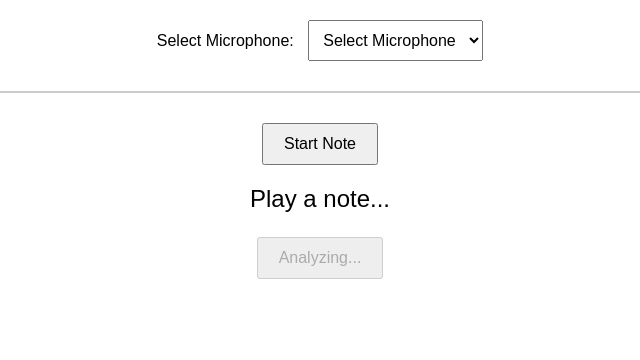
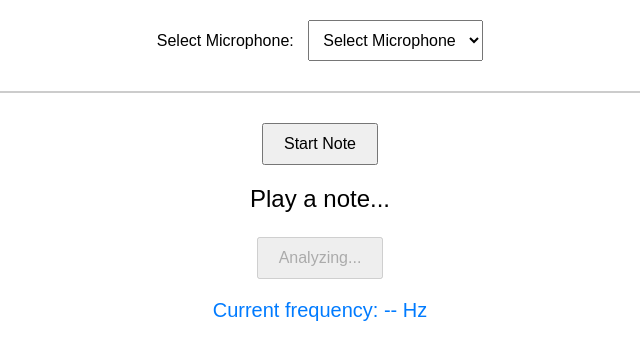
Before and after one commit to riccardoNovaglia/tune-chaser, a website with bundled scripts: page src/index.html in a window 1280 px wide. Both pictures are taken after a click on the button "Start Analyzing". Shown: the part 108-468 px from the top of the page, without its empty margins (320-960 px from the left). Built offline with nearby package versions, Linux system fonts and the light colour scheme; no server answers.

Commit message:
Add current frequency display to the UI and update during analysis

```diff
--- a/src/index.html
+++ b/src/index.html
@@ -20,6 +20,7 @@
       <p id="note-display">Play a note...</p>
       <button id="start-analyze-button">Start Analyzing</button>
       <p id="result-display"></p>
+      <p id="current-frequency-display">Current frequency: -- Hz</p>
     </div>
     <script type="module" src="microphone.js"></script>
     <script type="module" src="playNote.js"></script>
--- a/src/listen.js
+++ b/src/listen.js
@@ -28,9 +28,13 @@ function playNote() {
 function startAnalyzingInput() {
   const analyzeButton = document.getElementById("start-analyze-button");
   const resultDisplay = document.getElementById("result-display");
+  const currentFrequencyDisplay = document.getElementById(
+    "current-frequency-display",
+  );
   analyzeButton.textContent = "Analyzing...";
   analyzeButton.disabled = true;
   resultDisplay.textContent = "";
+  currentFrequencyDisplay.textContent = "Current frequency: -- Hz";
 
   const selectedMicrophoneId = getMicrophoneId();
   const targetFrequency = getLastPlayedNoteFrequency();
@@ -59,6 +63,7 @@ function startAnalyzingInput() {
         audioContext,
         analyzeButton,
         resultDisplay,
+        currentFrequencyDisplay,
         targetFrequency,
       );
     })
@@ -75,6 +80,7 @@ function analyzeInput(
   audioContext,
   analyzeButton,
   resultDisplay,
+  currentFrequencyDisplay,
   targetFrequency,
 ) {
   const startTime = audioContext.currentTime;
@@ -83,6 +89,8 @@ function analyzeInput(
   function analyze() {
     analyser.getByteTimeDomainData(dataArray);
     const frequency = getFrequencyFromData(dataArray, audioContext.sampleRate);
+
+    currentFrequencyDisplay.textContent = `Current frequency: ${frequency.toFixed(2)} Hz`;
 
     if (Math.abs(frequency - targetFrequency) < 5) {
       // Allow a small margin of error
--- a/src/styles.css
+++ b/src/styles.css
@@ -17,6 +17,12 @@ button {
 #result-display {
   font-size: 20px;
   margin-top: 10px;
+}
+
+#current-frequency-display {
+  font-size: 20px;
+  margin-top: 10px;
+  color: #007bff;
 }
 
 #microphone-select {
```
